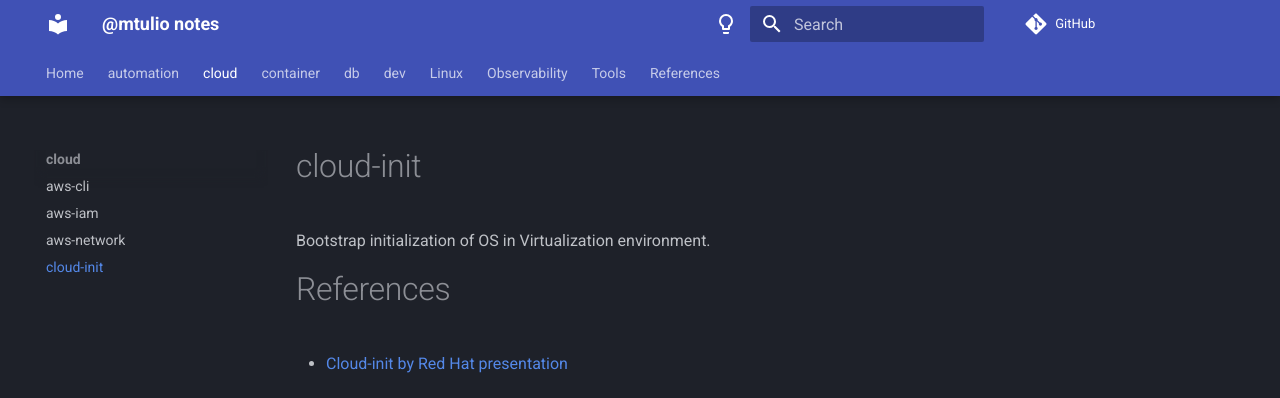
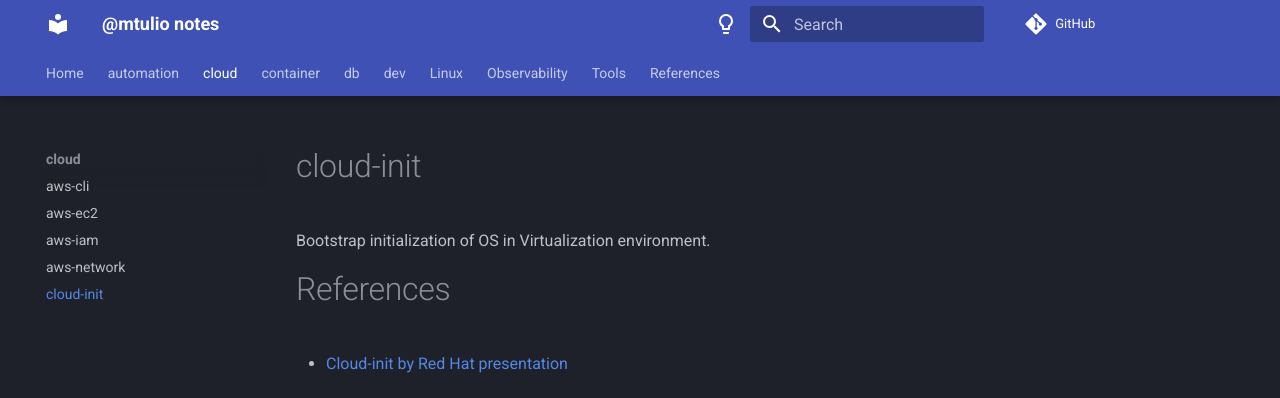
Before and after one commit to mtulio/mtulio.labs, an MkDocs documentation site: the page built from root/notes/cloud/cloud-init.md, in a window 1280 px wide. Shown: the top 398 px of the page. Built offline with MkDocs 1.6.1 and Material for MkDocs 9.7.7, drawn with Linux system fonts in a browser that asks for light colours; comment, search, counter and statistics services are not loaded.

Commit message:
[chore-aws-ec2] add query instance by region
Body of commit message

```diff
--- a/mkdocs.yml
+++ b/mkdocs.yml
@@ -73,6 +73,7 @@ nav:
 
   - cloud:
     - aws-cli: notes/cloud/aws-cli.md
+    - aws-ec2: notes/cloud/aws-ec2.md
     - aws-iam: notes/cloud/aws-iam.md
     - aws-network: notes/cloud/aws-network.md
     - cloud-init: notes/cloud/cloud-init.md
```
